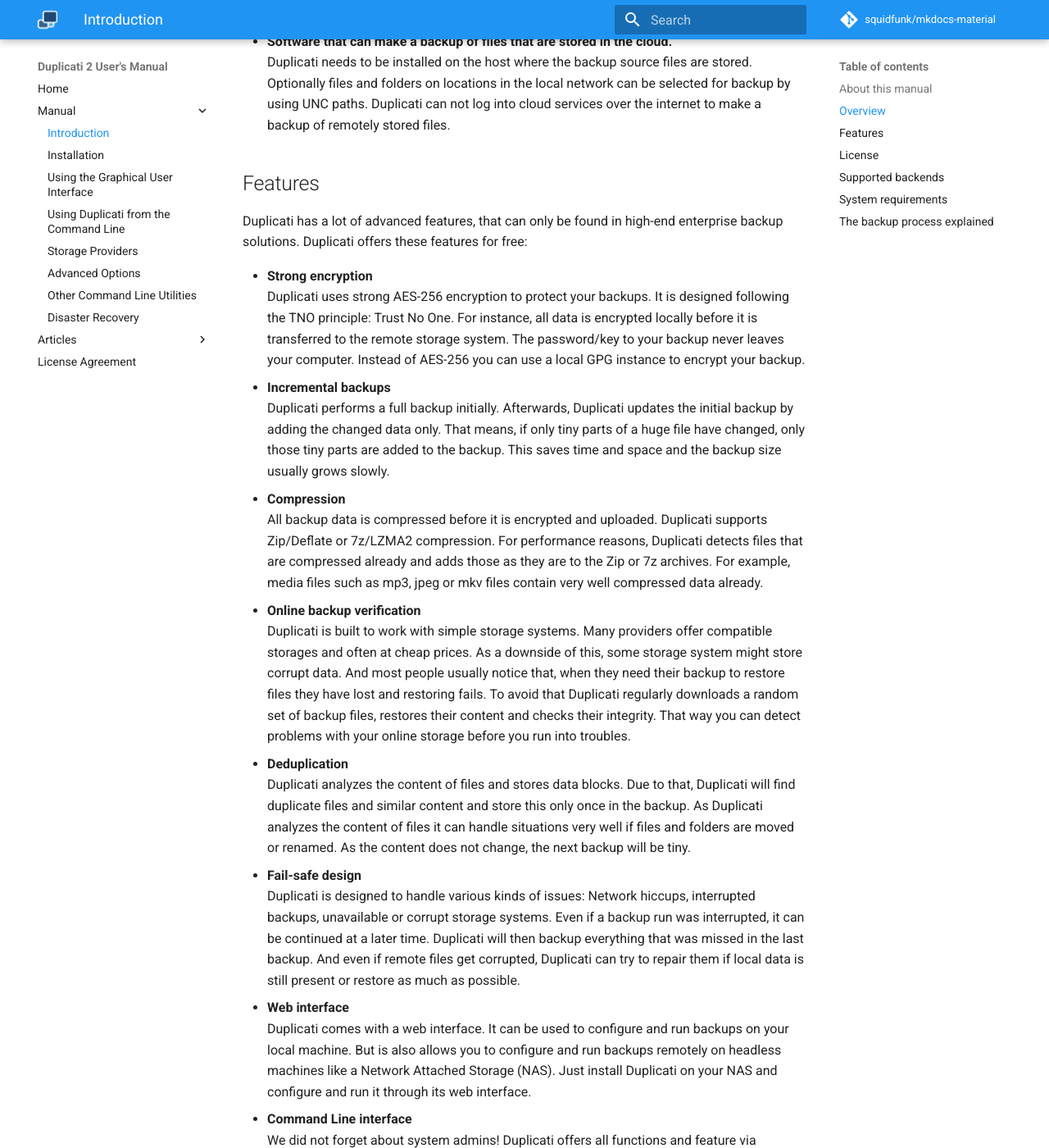
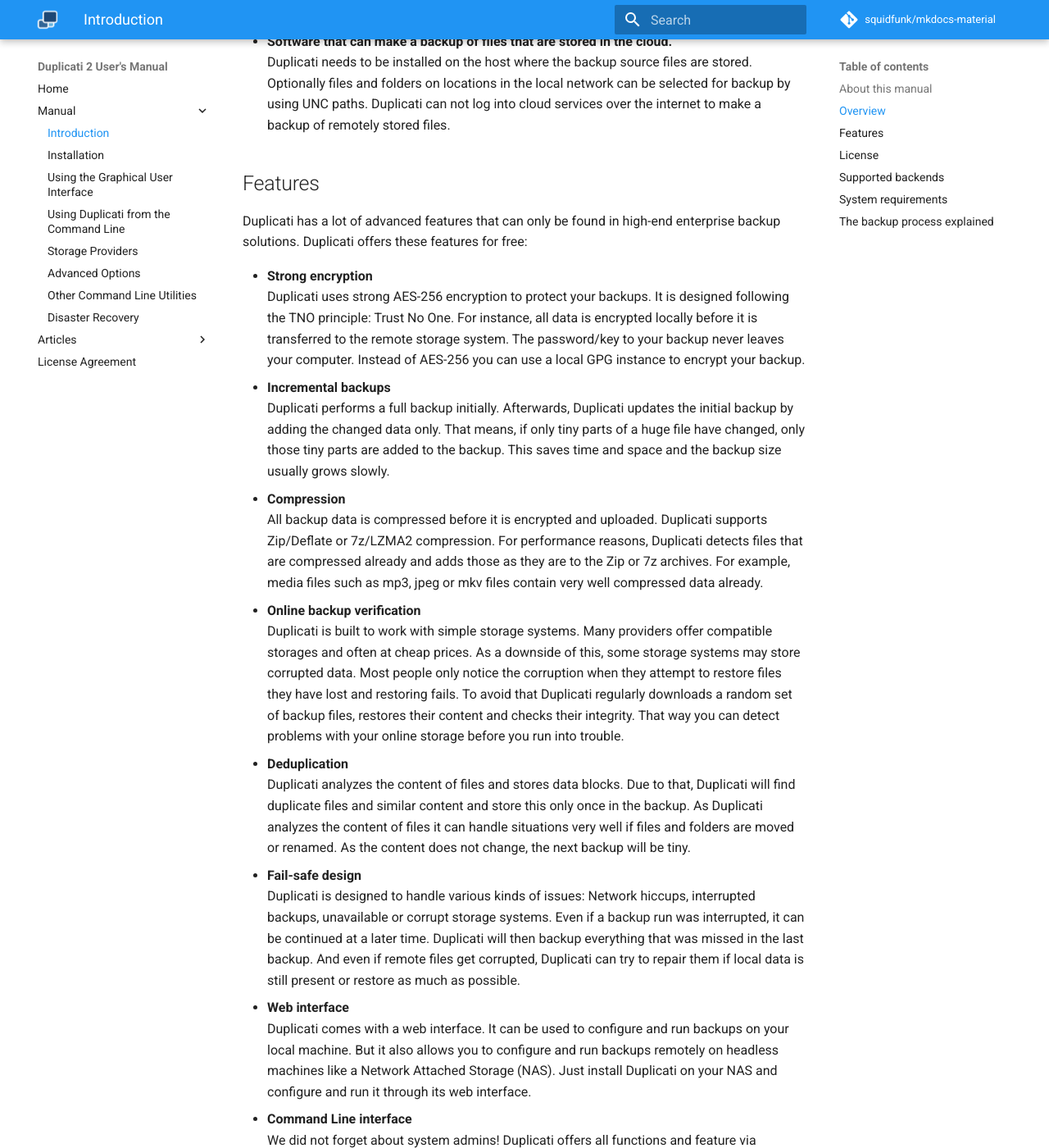
Before and after one commit to kees-z/DuplicatiDocs, an MkDocs documentation site: the page built from docs/01-introduction.md, in a window 1280 px wide and 1400 px high, scrolled down 1768 px. Shown: the whole window at 82% size. Built offline with MkDocs 1.6.1 and Material for MkDocs 9.7.7, drawn with Linux system fonts in a browser that asks for light colours; comment, search, counter and statistics services are not loaded; old or Windows-style settings are respelled for this version of MkDocs; some of the changed text lies outside the part shown.

Commit message:
Fix typos in 01-introduction

```diff
--- a/docs/01-introduction.md
+++ b/docs/01-introduction.md
@@ -53,7 +53,7 @@ Duplicati needs to be installed on the host where the backup source files are st
 
 ## Features
 
-Duplicati has a lot of advanced features, that can only be found in high-end enterprise backup solutions. Duplicati offers these features for free:
+Duplicati has a lot of advanced features that can only be found in high-end enterprise backup solutions. Duplicati offers these features for free:
 
 * **Strong encryption**
 Duplicati uses strong AES-256 encryption to protect your backups. It is designed following the TNO principle: Trust No One. For instance, all data is encrypted locally before it is transferred to the remote storage system. The password/key to your backup never leaves your computer. Instead of AES-256 you can use a local GPG instance to encrypt your backup.
@@ -62,13 +62,13 @@ Duplicati performs a full backup initially. Afterwards, Duplicati updates the in
 * **Compression**
 All backup data is compressed before it is encrypted and uploaded. Duplicati supports Zip/Deflate or 7z/LZMA2 compression. For performance reasons, Duplicati detects files that are compressed already and adds those as they are to the Zip or 7z archives. For example, media files such as mp3, jpeg or mkv files contain very well compressed data already.
 * **Online backup verification**
-Duplicati is built to work with simple storage systems. Many providers offer compatible storages and often at cheap prices. As a downside of this, some storage system might store corrupt data. And most people usually notice that, when they need their backup to restore files they have lost and restoring fails. To avoid that Duplicati regularly downloads a random set of backup files, restores their content and checks their integrity. That way you can detect problems with your online storage before you run into troubles.
+Duplicati is built to work with simple storage systems. Many providers offer compatible storages and often at cheap prices. As a downside of this, some storage systems may store corrupted data. Most people only notice the corruption when they attempt to restore files they have lost and restoring fails. To avoid that Duplicati regularly downloads a random set of backup files, restores their content and checks their integrity. That way you can detect problems with your online storage before you run into trouble.
 * **Deduplication**
 Duplicati analyzes the content of files and stores data blocks. Due to that, Duplicati will find duplicate files and similar content and store this only once in the backup. As Duplicati analyzes the content of files it can handle situations very well if files and folders are moved or renamed. As the content does not change, the next backup will be tiny.
 * **Fail-safe design**
 Duplicati is designed to handle various kinds of issues: Network hiccups, interrupted backups, unavailable or corrupt storage systems. Even if a backup run was interrupted, it can be continued at a later time. Duplicati will then backup everything that was missed in the last backup. And even if remote files get corrupted, Duplicati can try to repair them if local data is still present or restore as much as possible.
 * **Web interface**
-Duplicati comes with a web interface. It can be used to configure and run backups on your local machine. But is also allows you to configure and run backups remotely on headless machines like a Network Attached Storage (NAS). Just install Duplicati on your NAS and configure and run it through its web interface.
+Duplicati comes with a web interface. It can be used to configure and run backups on your local machine. But it also allows you to configure and run backups remotely on headless machines like a Network Attached Storage (NAS). Just install Duplicati on your NAS and configure and run it through its web interface.
 * **Command Line interface**
 We did not forget about system admins! Duplicati offers all functions and feature via Duplicati.Commandline.exe. This allows you to add backup features to your scripts or run backups in a terminal window.
 * **Meta data**
@@ -154,7 +154,7 @@ The size of these local databases varies, depending on the number of source file
 
 ## The backup process explained
 
-Traditional backup software makes a full backup at regular intervals (for example once a week). All other backups are incremental. These incremental backups send all new and changed files to the backup target. Backdraw is that if a folder needs to be restored from the most recent backup, the latest full backup has to be restored first, followed by all incremental backups that were made after the latest full backup. This is a cumbersome and error-sensitive procedure.
+Traditional backup software makes a full backup at regular intervals (for example once a week). All other backups are incremental. These incremental backups send all new and changed files to the backup target. The drawback is that if a folder needs to be restored from the most recent backup, the latest full backup has to be restored first, followed by all incremental backups that were made after the latest full backup. This is a cumbersome and error-sensitive procedure.
 
 Making a full backup every day results in reliable backups, but is very time consuming and resource-unfriendly. All source data has to be sent to and stored at the backup target every time the backup task is executed.
 
```
Also changed, not shown: other parts of docs/01-introduction.md (+1 -1 lines).
